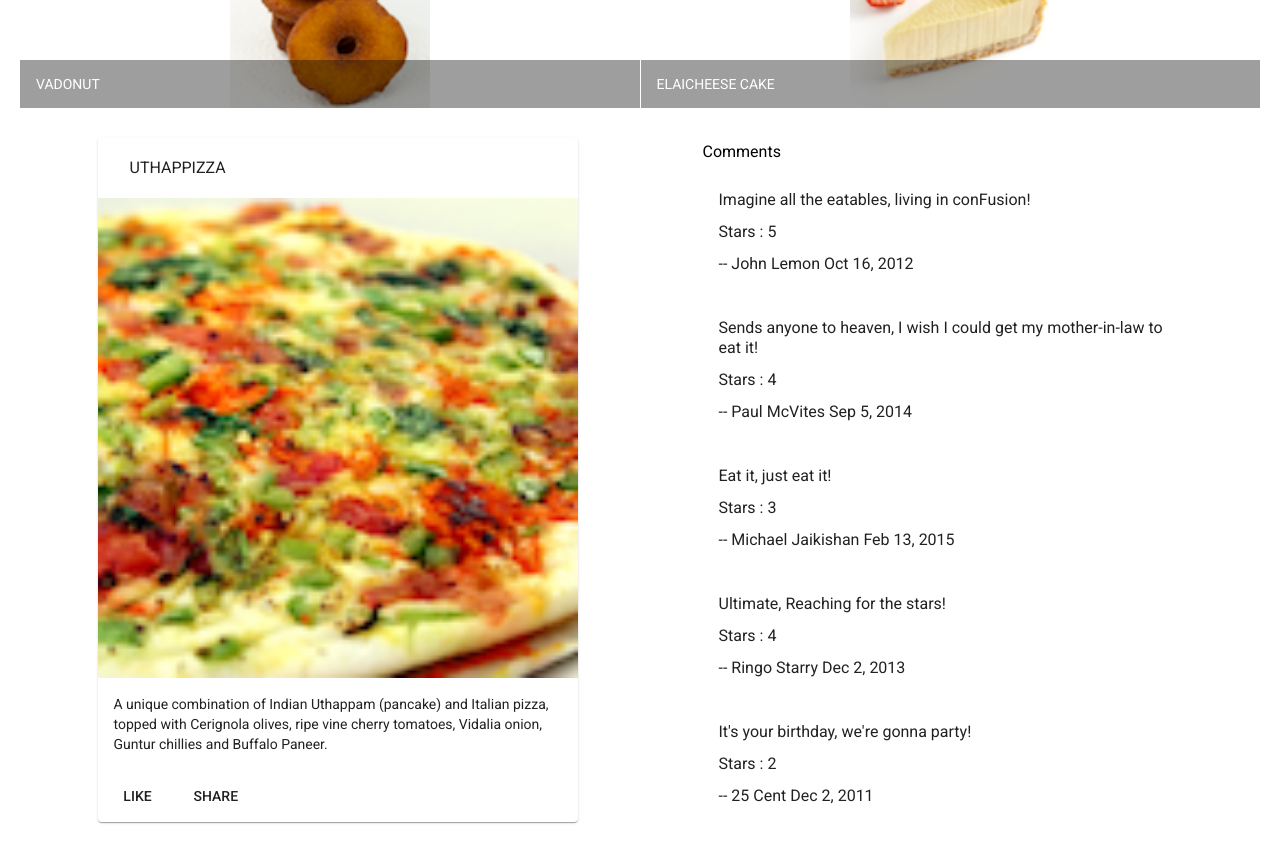
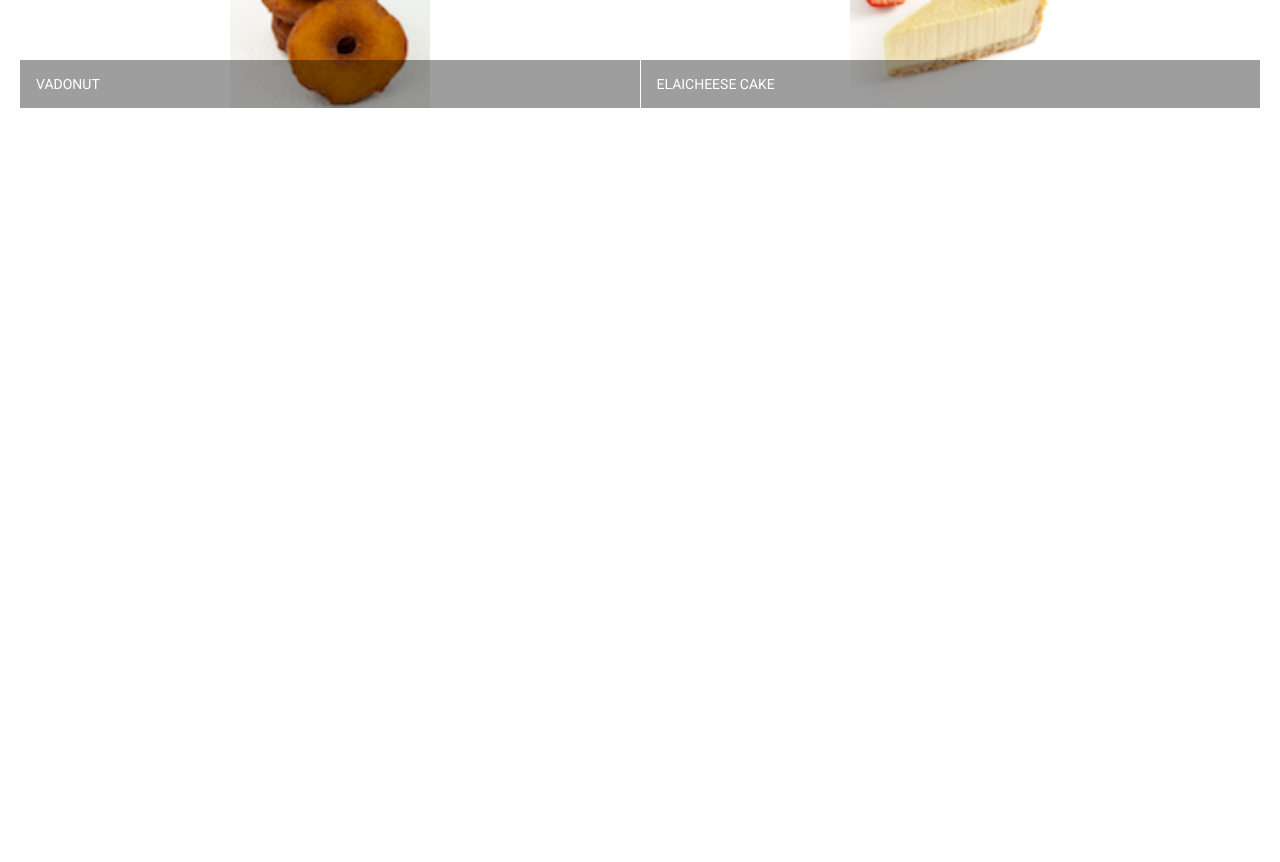
Before and after one commit to zShanCS/angular, an Angular app: page / in a window 1280 px wide. Shown: the part 440-1302 px from the top of the page. After the commit the page ends 800 px from the top, so only its background shows below. Built offline with nearby package versions, Linux system fonts and the light colour scheme.

Commit message:
refactoring code and improving perfromance

```diff
--- a/src/app/dishdetail/dishdetail.component.html
+++ b/src/app/dishdetail/dishdetail.component.html
@@ -1,15 +1,15 @@
 <div class="container" fxLayout="row" fxLayout.sm="column" fxLayout.xs="column" fxLayoutAlign.gt-md="space-around" fxLayoutGap="10px" fxLayoutGap.xs="0">
 
     <div fxFlex="40">
-        <mat-card *ngIf="dish">
+        <mat-card *ngIf="mydish">
             <mat-card-header>
                 <mat-card-title>
-                    <h3>{{dish.name | uppercase}}</h3>
+                    <h3>{{mydish.name | uppercase}}</h3>
                 </mat-card-title>
             </mat-card-header>
-            <img mat-card-image src={{dish.image}} alt={{dish.name}}>
+            <img mat-card-image src={{mydish.image}} alt={{mydish.name}}>
             <mat-card-content>
-                <p>{{dish.description}}
+                <p>{{mydish.description}}
                 </p>
             </mat-card-content>
             <mat-card-actions>
@@ -20,23 +20,15 @@
     </div>
 
     <div fxFlex="40">
-        <h3>Comments</h3>
 
-        <mat-list *ngIf="dish">
-            <mat-list-item class="mat-list-item" *ngFor="let com of dish.comments">
-                <style>
-                    .mat-list-item {
-                        height: 100%!important;
-                        margin-bottom: 2em;
-                    }
-                </style>
-                <div>
 
-                    <p>{{com.comment}}</p>
-                    <p>Stars : {{com.rating}}</p>
-                    <p>-- {{com.author}} {{com.date | date}}</p>
-                </div>
-
+        <mat-list *ngIf="mydish">
+            <h3>Comments</h3>
+            <mat-list-item *ngFor="let com of mydish.comments">
+                <h4 matLine>{{com.comment}}</h4>
+                <p matLine>Stars : {{com.rating}}</p>
+                <p matLine>
+                    -- {{com.author}} {{com.date | date}}</p>
             </mat-list-item>
         </mat-list>
     </div>
--- a/src/app/dishdetail/dishdetail.component.ts
+++ b/src/app/dishdetail/dishdetail.component.ts
@@ -1,54 +1,13 @@
-import { Component, OnInit } from '@angular/core';
-const DISH = {
-  id: '0',
-  name: 'Uthappizza',
-  image: '/assets/images/uthappizza.png',
-  category: 'mains',
-  featured: true,
-  label: 'Hot',
-  price: '4.99',
-  // tslint:disable-next-line:max-line-length
-  description: 'A unique combination of Indian Uthappam (pancake) and Italian pizza, topped with Cerignola olives, ripe vine cherry tomatoes, Vidalia onion, Guntur chillies and Buffalo Paneer.',
-  comments: [
-       {
-           rating: 5,
-           comment: 'Imagine all the eatables, living in conFusion!',
-           author: 'John Lemon',
-           date: '2012-10-16T17:57:28.556094Z'
-       },
-       {
-           rating: 4,
-           comment: 'Sends anyone to heaven, I wish I could get my mother-in-law to eat it!',
-           author: 'Paul McVites',
-           date: '2014-09-05T17:57:28.556094Z'
-       },
-       {
-           rating: 3,
-           comment: 'Eat it, just eat it!',
-           author: 'Michael Jaikishan',
-           date: '2015-02-13T17:57:28.556094Z'
-       },
-       {
-           rating: 4,
-           comment: 'Ultimate, Reaching for the stars!',
-           author: 'Ringo Starry',
-           date: '2013-12-02T17:57:28.556094Z'
-       },
-       {
-           rating: 2,
-           comment: 'It\'s your birthday, we\'re gonna party!',
-           author: '25 Cent',
-           date: '2011-12-02T17:57:28.556094Z'
-       }
-   ]
-};
+import { Component, OnInit, Input } from '@angular/core';
+import { Dish } from "../shared/dish";
+
 @Component({
   selector: 'app-dishdetail',
   templateUrl: './dishdetail.component.html',
   styleUrls: ['./dishdetail.component.scss']
 })
 export class DishdetailComponent implements OnInit {
-  dish = DISH;
+    @Input() mydish :Dish;
   constructor() { }
 
   ngOnInit(): void {
--- a/src/app/menu/menu.component.html
+++ b/src/app/menu/menu.component.html
@@ -10,7 +10,7 @@
 
     <div fxFlex>
         <mat-grid-list cols="2" rowHeight="200px">
-            <mat-grid-tile *ngFor="let dish of dishes" (click)="selectDish(dish.id)">
+            <mat-grid-tile *ngFor="let dish of dishes" (click)="selectDish(dish)">
                 <img height="200px" src={{dish.image}} alt={{dish.name}}>
                 <mat-grid-tile-footer>
                     <h1>{{dish.name | uppercase}}</h1>
@@ -18,6 +18,6 @@
             </mat-grid-tile>
         </mat-grid-list>
     </div>
-    <app-dishdetail></app-dishdetail>
+    <app-dishdetail [mydish]='selectedDish'></app-dishdetail>
 
 </div>
--- a/src/app/menu/menu.component.ts
+++ b/src/app/menu/menu.component.ts
@@ -1,75 +1,21 @@
 import { Component, OnInit } from '@angular/core';
 import { Dish } from '../shared/dish';
+import { DISHES } from '../shared/dishes';
 
-   const DISHES: Dish[] = [
-    {
-      id: '0',
-      name: 'Uthappizza',
-      image: '/assets/images/uthappizza.png',
-      category: 'mains',
-      featured: true,
-      label: 'Hot',
-      price: '4.99',
-      // tslint:disable-next-line:max-line-length
-      description: 'A unique combination of Indian Uthappam (pancake) and Italian pizza, topped with Cerignola olives, ripe vine cherry tomatoes, Vidalia onion, Guntur chillies and Buffalo Paneer.',
-      likes:0
-    },
-    {
-      id: '1',
-      name: 'Zucchipakoda',
-      image: '/assets/images/zucchipakoda.png',
-      category: 'appetizer',
-      featured: false,
-      label: '',
-      price: '1.99',
-      description: 'Deep fried Zucchini coated with mildly spiced Chickpea flour batter accompanied with a sweet-tangy tamarind sauce',
-      likes:0
-    },
-    {
-      id: '2',
-      name: 'Vadonut',
-      image: '/assets/images/vadonut.png',
-      category: 'appetizer',
-      featured: false,
-      label: 'New',
-      price: '1.99',
-      description: 'A quintessential ConFusion experience, is it a vada or is it a donut?',
-      likes:0
-      },
-    {
-      id: '3',
-      name: 'ElaiCheese Cake',
-      image: '/assets/images/elaicheesecake.png',
-      category: 'dessert',
-      featured: false,
-      label: '',
-      price: '2.99',
-      description: 'A delectable, semi-sweet New York Style Cheese Cake, with Graham cracker crust and spiced with Indian cardamoms',
-      likes:0
-    }
-   ];
 @Component({
   selector: 'app-menu',
   templateUrl: './menu.component.html',
   styleUrls: ['./menu.component.scss']
 })
 export class MenuComponent implements OnInit {
-  dishes = DISHES;
-  selectedDish = DISHES[0];
-  constructor() { }
+  dishes :Dish[]= DISHES;
+  selectedDish :Dish;
+  constructor() {}
 
   ngOnInit(): void {
   }
-  selectDish(id : any){
-    console.log(id);
-    for (let index = 0; index < DISHES.length; index++) {
-      const element = DISHES[index];
-      if(element.id == id )
-      {
-        this.selectedDish = DISHES[index];
-        break;
-      }
-    }
+  selectDish(dish:Dish){
+   this.selectedDish = dish;
   }
 
 }
--- /dev/null
+++ b/src/app/shared/comment.ts
@@ -0,0 +1,6 @@
+export class Comment {
+    rating: number;
+    comment: string;
+    author: string;
+    date: string;
+}
--- a/src/app/shared/dish.ts
+++ b/src/app/shared/dish.ts
@@ -1,3 +1,4 @@
+import {Comment} from './comment'
 export class Dish {
     id: string;
     name: string;
@@ -7,5 +8,5 @@ export class Dish {
     label: string;
     price: string;
     description: string;
-    likes:number=0;
+    comments: Comment[];
 }
--- /dev/null
+++ b/src/app/shared/dishes.ts
@@ -0,0 +1,173 @@
+import { Dish } from './dish';
+
+export const DISHES: Dish[] = [
+    {
+        id: '0',
+        name: 'Uthappizza',
+        image: '/assets/images/uthappizza.png',
+        category: 'mains',
+        featured: true,
+        label: 'Hot',
+        price: '4.99',
+        // tslint:disable-next-line:max-line-length
+        description: 'A unique combination of Indian Uthappam (pancake) and Italian pizza, topped with Cerignola olives, ripe vine cherry tomatoes, Vidalia onion, Guntur chillies and Buffalo Paneer.',
+        comments: [
+            {
+                rating: 5,
+                comment: 'Imagine all the eatables, living in conFusion!',
+                author: 'John Lemon',
+                date: '2012-10-16T17:57:28.556094Z'
+            },
+            {
+                rating: 4,
+                comment: 'Sends anyone to heaven, I wish I could get my mother-in-law to eat it!',
+                author: 'Paul McVites',
+                date: '2014-09-05T17:57:28.556094Z'
+            },
+            {
+                rating: 3,
+                comment: 'Eat it, just eat it!',
+                author: 'Michael Jaikishan',
+                date: '2015-02-13T17:57:28.556094Z'
+            },
+            {
+                rating: 4,
+                comment: 'Ultimate, Reaching for the stars!',
+                author: 'Ringo Starry',
+                date: '2013-12-02T17:57:28.556094Z'
+            },
+            {
+                rating: 2,
+                comment: 'It\'s your birthday, we\'re gonna party!',
+                author: '25 Cent',
+                date: '2011-12-02T17:57:28.556094Z'
+            }
+        ]
+    },
+    {
+        id: '1',
+        name: 'Zucchipakoda',
+        image: '/assets/images/zucchipakoda.png',
+        category: 'appetizer',
+        featured: false,
+        label: '',
+        price: '1.99',
+        description: 'Deep fried Zucchini coated with mildly spiced Chickpea flour batter accompanied with a sweet-tangy tamarind sauce',
+        comments: [
+            {
+                rating: 5,
+                comment: 'Imagine all the eatables, living in conFusion!',
+                author: 'John Lemon2',
+                date: '2012-10-16T17:57:28.556094Z'
+            },
+            {
+                rating: 4,
+                comment: 'Sends anyone to heaven, I wish I could get my mother-in-law to eat it!',
+                author: 'Paul McVites',
+                date: '2014-09-05T17:57:28.556094Z'
+            },
+            {
+                rating: 3,
+                comment: 'Eat it, just eat it!',
+                author: 'Michael Jaikishan',
+                date: '2015-02-13T17:57:28.556094Z'
+            },
+            {
+                rating: 4,
+                comment: 'Ultimate, Reaching for the stars!',
+                author: 'Ringo Starry',
+                date: '2013-12-02T17:57:28.556094Z'
+            },
+            {
+                rating: 2,
+                comment: 'It\'s your birthday, we\'re gonna party!',
+                author: '25 Cent',
+                date: '2011-12-02T17:57:28.556094Z'
+            }
+        ]
+    },
+    {
+        id: '2',
+        name: 'Vadonut',
+        image: '/assets/images/vadonut.png',
+        category: 'appetizer',
+        featured: false,
+        label: 'New',
+        price: '1.99',
+        description: 'A quintessential ConFusion experience, is it a vada or is it a donut?',
+        comments: [
+            {
+                rating: 5,
+                comment: 'Imagine all the eatables, living in conFusion!',
+                author: 'John Lemon',
+                date: '2012-10-16T17:57:28.556094Z'
+            },
+            {
+                rating: 4,
+                comment: 'Sends anyone to heaven, I wish I could get my mother-in-law to eat it!',
+                author: 'Paul McVites',
+                date: '2014-09-05T17:57:28.556094Z'
+            },
+            {
+                rating: 3,
+                comment: 'Eat it, just eat it!',
+                author: 'Michael Jaikishan',
+                date: '2015-02-13T17:57:28.556094Z'
+            },
+            {
+                rating: 4,
+                comment: 'Ultimate, Reaching for the stars!',
+                author: 'Ringo Starry',
+                date: '2013-12-02T17:57:28.556094Z'
+            },
+            {
+                rating: 2,
+                comment: 'It\'s your birthday, we\'re gonna party!',
+                author: '25 Cent',
+                date: '2011-12-02T17:57:28.556094Z'
+            }
+        ]
+    },
+    {
+        id: '3',
+        name: 'ElaiCheese Cake',
+        image: '/assets/images/elaicheesecake.png',
+        category: 'dessert',
+        featured: false,
+        label: '',
+        price: '2.99',
+        description: 'A delectable, semi-sweet New York Style Cheese Cake, with Graham cracker crust and spiced with Indian cardamoms',
+        comments: [
+            {
+                rating: 5,
+                comment: 'Imagine all the eatables, living in conFusion!',
+                author: 'John Lemon',
+                date: '2012-10-16T17:57:28.556094Z'
+            },
+            {
+                rating: 4,
+                comment: 'Sends anyone to heaven, I wish I could get my mother-in-law to eat it!',
+                author: 'Paul McVites',
+                date: '2014-09-05T17:57:28.556094Z'
+            },
+            {
+                rating: 3,
+                comment: 'Eat it, just eat it!',
+                author: 'Michael Jaikishan',
+                date: '2015-02-13T17:57:28.556094Z'
+            },
+            {
+                rating: 4,
+                comment: 'Ultimate, Reaching for the stars!',
+                author: 'Ringo Starry',
+                date: '2013-12-02T17:57:28.556094Z'
+            },
+            {
+                rating: 2,
+                comment: 'It\'s your birthday, we\'re gonna party!',
+                author: '25 Cent',
+                date: '2011-12-02T17:57:28.556094Z'
+            }
+        ]
+    }
+];
```
